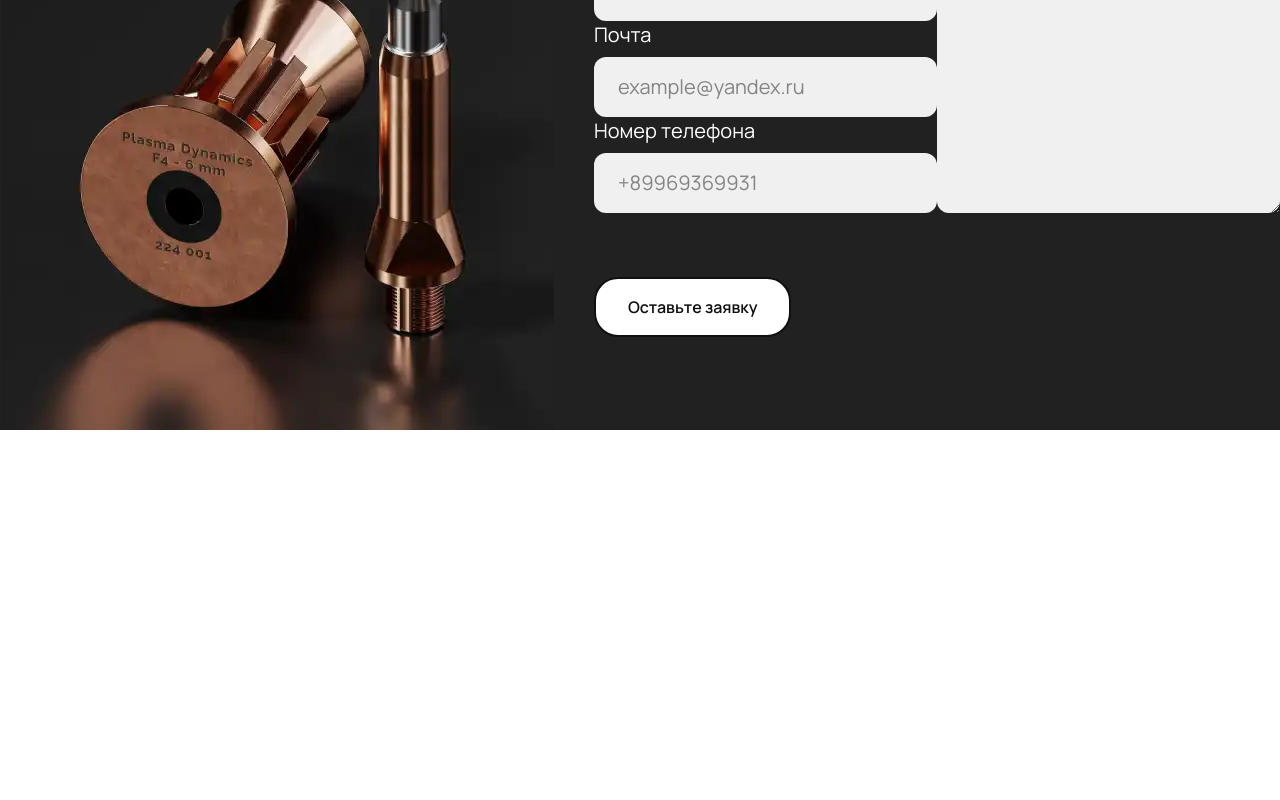
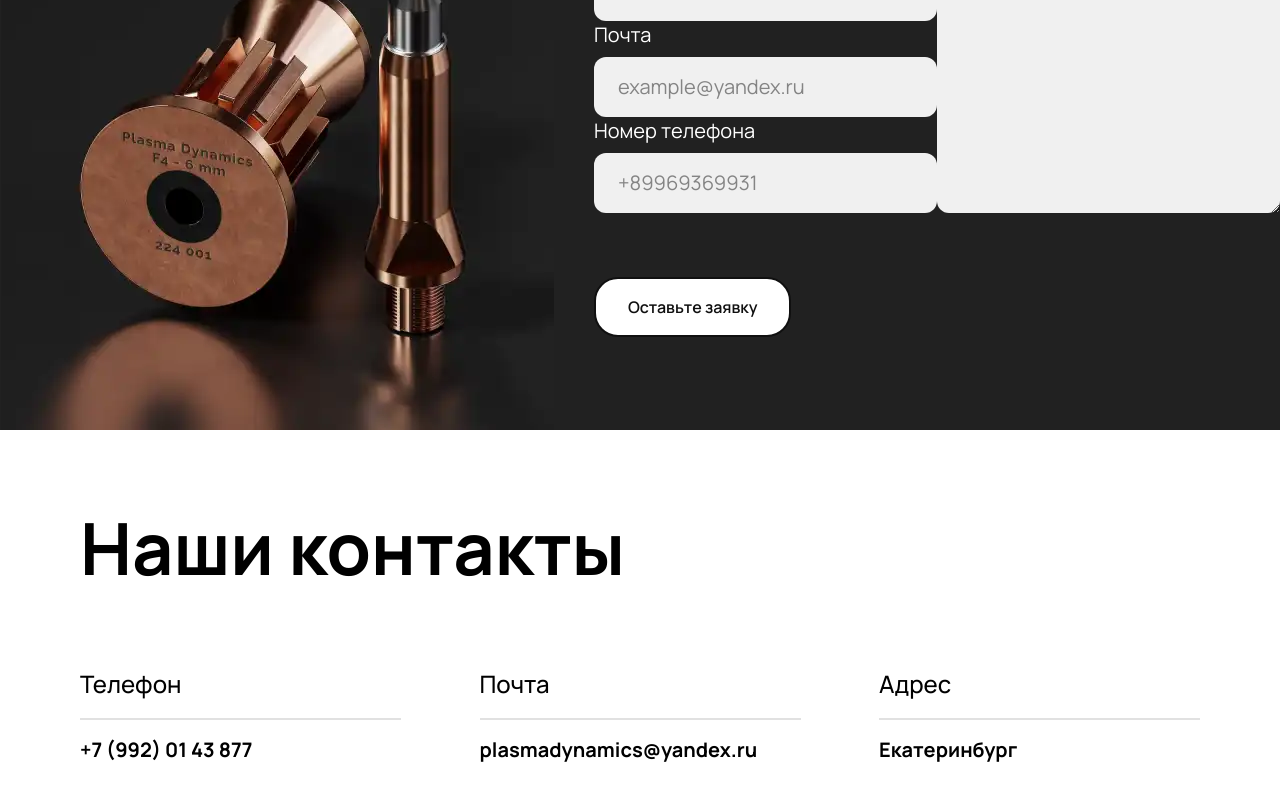
Before and after one commit to lench228/plasma-dynamics, a Next.js app: page /about in a window 1280 px wide. Shown: the part 567-1367 px from the top of the page. Before the commit the page ends 997 px from the top, so only its background shows below. Built offline with nearby package versions, Linux system fonts and the light colour scheme.

Commit message:
feat: contacts

```diff
--- a/src/app/layout.tsx
+++ b/src/app/layout.tsx
@@ -2,6 +2,7 @@ import "./globals.css";
 import Head from "next/head";
 import { Navigation } from "widgets/navigation";
 import { ContactUs } from "widgets/contact-us";
+import { Contacts } from "widgets/contacts";
 
 export default function RootLayout({
     children,
@@ -78,6 +79,7 @@ export default function RootLayout({
                 {breadcrumb}
                 {children}
                 <ContactUs></ContactUs>
+                <Contacts></Contacts>
             </body>
         </html>
     );
--- /dev/null
+++ b/src/widgets/contacts/index.ts
@@ -0,0 +1 @@
+export * from "./ui";
--- /dev/null
+++ b/src/widgets/contacts/model/data.ts
@@ -0,0 +1,21 @@
+export interface iContact {
+    label: string;
+    value: string;
+}
+
+export const CONTACTS: iContact[] = [
+    {
+        label: "Телефон",
+        value: "+7 (992) 01 43 877",
+    },
+
+    {
+        label: "Почта",
+        value: "plasmadynamics@yandex.ru",
+    },
+
+    {
+        label: "Адрес",
+        value: "Екатеринбург",
+    },
+];
--- /dev/null
+++ b/src/widgets/contacts/model/index.ts
@@ -0,0 +1 @@
+export { CONTACTS, type iContact } from "./data";
--- /dev/null
+++ b/src/widgets/contacts/ui/contact.tsx
@@ -0,0 +1,25 @@
+import React from "react";
+
+interface ContactProps {
+    label: string;
+    value: string;
+}
+
+export const Contact = (props: ContactProps) => {
+    const { value, label } = { ...props };
+    return (
+        <li className={"flex flex-col gap-4"}>
+            <span className={" big-text "}>{label}</span>
+            <svg
+                width="321"
+                height="2"
+                viewBox="0 0 321 2"
+                fill="none"
+                xmlns="http://www.w3.org/2000/svg"
+            >
+                <rect width="321" height="2" fill="#E1E1E1" />
+            </svg>
+            <span className={"regular-text font-bold"}>{value}</span>
+        </li>
+    );
+};
--- /dev/null
+++ b/src/widgets/contacts/ui/contacts.tsx
@@ -0,0 +1,16 @@
+import React from "react";
+import { CONTACTS } from "widgets/contacts/model";
+import { Contact } from "widgets/contacts/ui/contact";
+
+export const Contacts = () => {
+    return (
+        <section className={"p-20"}>
+            <h2 className={"header-1 mb-20"}>Наши контакты</h2>
+            <ul className={"flex  items-center justify-between gap-4"}>
+                {CONTACTS.map((item) => (
+                    <Contact key={item.label} label={item.label} value={item.value} />
+                ))}
+            </ul>
+        </section>
+    );
+};
--- /dev/null
+++ b/src/widgets/contacts/ui/index.ts
@@ -0,0 +1 @@
+export { Contacts } from "./contacts";
```
